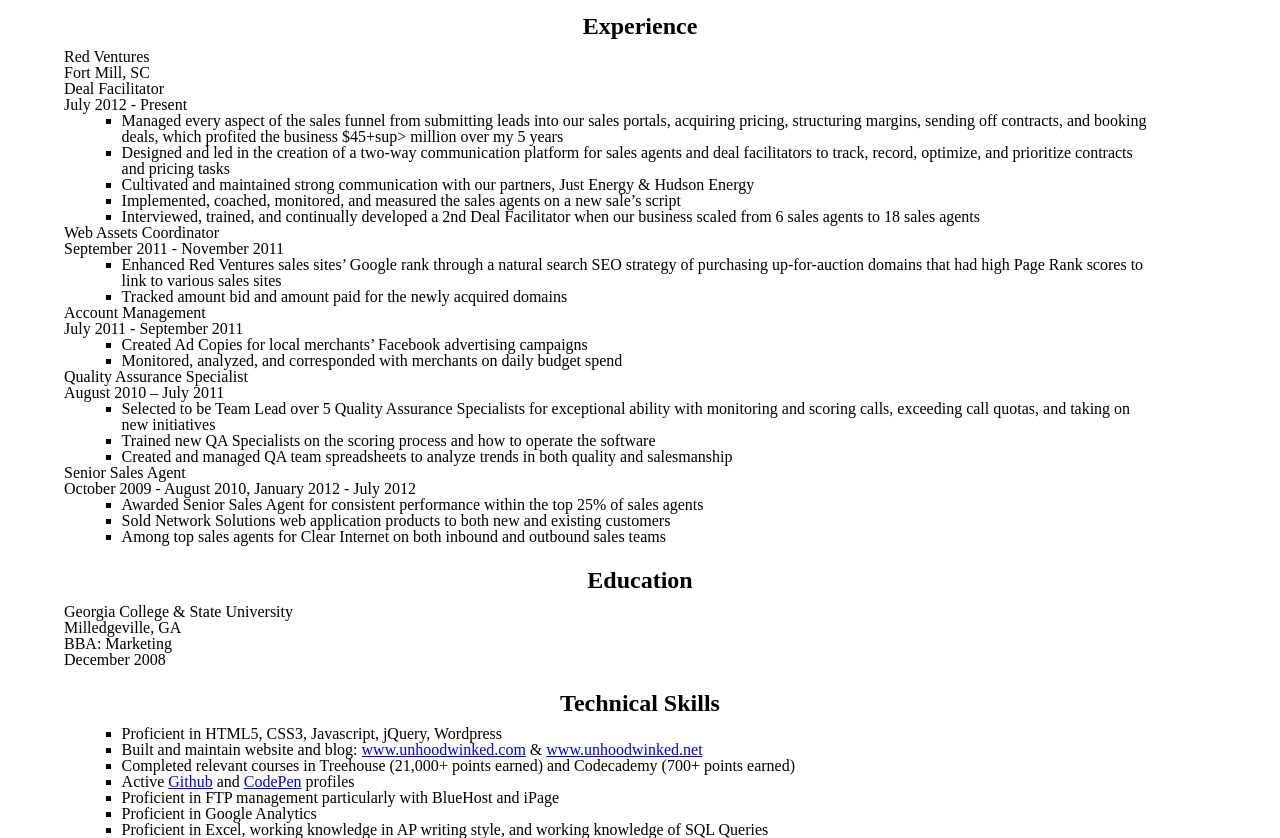
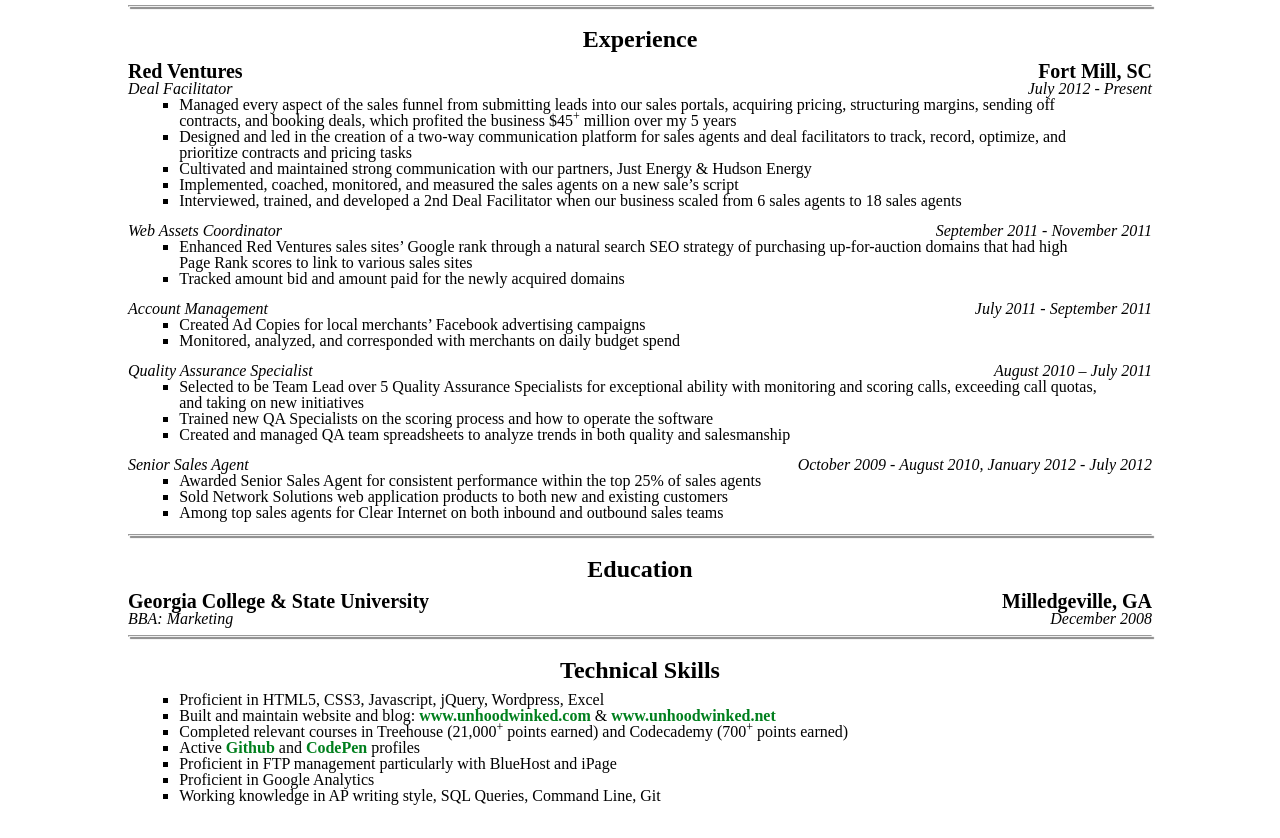
Before and after one commit to s-darcy/Project-One, a plain HTML site: page resume.html in a window 1280 px wide. Shown: the part 92-930 px from the top of the page. Drawn offline with nearby package versions, Linux system fonts and the light colour scheme.

Commit message:
Finished Resume and image gallery

```diff
--- a/main.css
+++ b/main.css
@@ -1,5 +1,5 @@
 html {
-    margin: 0% 5%;
+    margin: 0% 10%;
 }
 
 h1, h2 {
@@ -12,13 +12,40 @@
     font-size: 2rem;
 }
 
-h2{
+h2 {
     font-size: 1.5rem;
+}
+
+h3 {
+    font-size: 1.25rem;
+    font-weight: 600;
+}
+
+hr {
+    box-shadow: 2px 2px 1px #888888;
+}
+
+a {
+    text-decoration: none;
+    font-weight: 700;
+    color: #007F1D;
+}
+
+a:hover {
+    color: #CC1D00;
 }
 
 ul {
     margin: auto;
     width: 90%;
+}
+
+sup {
+    font-size: 75%;
+    top: -0.5em;
+    line-height: 0;
+    position: relative;
+    vertical-align: baseline;
 }
 
 nav ul li {
@@ -38,6 +65,8 @@
     background-color: lightgoldenrodyellow;
 }
 
+/* --------- Resume Specifications ---------- */
+
 .resume-header {
     display: inline-block;
     text-align: center;
@@ -45,6 +74,32 @@
     font-weight: 200;
 }
 
-.resume-list{
+.resume-header[0] {
+    margin-left: 15%;
+}
+
+.resume-list {
     list-style-type: square;
 }
+
+ul.resume-list li:last-child {
+    margin-bottom: 1.5%;
+}
+
+.resume-italics {
+    font-style: italic;
+}
+
+.resume-right {
+    float: right;
+}
+
+.resume-left {
+    flaot: left;
+}
+
+@media only screen and (max-device-width: 568px){
+    .resume-italics {
+        font-size: 1.4rem;
+}
+}
--- a/resume.html
+++ b/resume.html
@@ -8,62 +8,59 @@
   <body>
       <header>
       <h1>Shane Darcy's Resume</h1>
+          <hr>
           <p class="resume-header">1817 Kody Hollow Ct. Fort Mill, SC 29715 </p>
-          <p class="resume-header">(770)335-3912</p>
+          <p class="resume-header">(770) 335-3912</p>
           <p class="resume-header">sdarcy@redventures.com</p>
-
+          <hr>
       </header>
     <!--Resume page - Professional resume-->
       <h2>Experience</h2>
-        <h3>Red Ventures</h3>						<h3>Fort Mill, SC</h3>
-            <h4>Deal Facilitator</h4>	               <h4>July 2012 - Present</h4>
+        <h3><span class="resume-left">Red Ventures</span><span class="resume-right">Fort Mill, SC</span></h3>
+          <h4><span class="resume-italics">Deal Facilitator</span><span class="resume-italics resume-right">July 2012 - Present</span></h4>
             <ul class="resume-list">
-                <li>Managed every aspect of the sales funnel from submitting leads into our sales portals, acquiring pricing, structuring margins, sending off contracts, and booking deals, which profited the business $45<sup>+</sup>sup> million over my 5 years</li>
+                <li>Managed every aspect of the sales funnel from submitting leads into our sales portals, acquiring pricing, structuring margins, sending off contracts, and booking deals, which profited the business $45<sup>+</sup> million over my 5 years</li>
                 <li>Designed and led in the creation of a two-way communication platform for sales agents and deal facilitators to track, record, optimize, and prioritize contracts and pricing tasks</li>
                 <li>Cultivated and maintained strong communication with our partners, Just Energy & Hudson Energy</li>
                 <li>Implemented, coached, monitored, and measured the sales agents on a new sale’s script</li>
-                <li>Interviewed, trained, and continually developed a 2nd Deal Facilitator when our business scaled from 6 sales agents to 18 sales agents</li>
+                <li>Interviewed, trained, and developed a 2nd Deal Facilitator when our business scaled from 6 sales agents to 18 sales agents</li>
             </ul>
-            <h4>Web Assets Coordinator</h4>
-            <h4>September 2011 - November 2011</h4>
+          <h4><span class="resume-italics">Web Assets Coordinator</span><span class="resume-italics resume-right">September 2011 - November 2011</span></h4>
             <ul class="resume-list">
                 <li>Enhanced Red Ventures sales sites’ Google rank through a natural search SEO strategy of purchasing up-for-auction domains that had high Page Rank scores to link to various sales sites</li>
                 <li>Tracked amount bid and amount paid for the newly acquired domains</li>
             </ul>
-            <h4>Account Management</h4>
-            <h4>July 2011 - September 2011</h4>
+          <h4><span class="resume-italics">Account Management</span><span class="resume-italics resume-right">July 2011 - September 2011</span></h4>
             <ul class="resume-list">
                 <li>Created Ad Copies for local merchants’ Facebook advertising campaigns</li>
                 <li>Monitored, analyzed, and corresponded with merchants on daily budget spend</li>
             </ul>
-            <h4>Quality Assurance Specialist</h4>
-            <h4>August 2010 – July 2011</h4>
+          <h4><span class="resume-italics">Quality Assurance Specialist</span><span class="resume-italics resume-right">August 2010 – July 2011</span></h4>
             <ul class="resume-list">
                 <li>Selected to be Team Lead over 5 Quality Assurance Specialists for exceptional ability with monitoring and scoring calls, exceeding call quotas, and taking on new initiatives</li>
                 <li>Trained new QA Specialists on the scoring process and how to operate the software</li>
                 <li>Created and managed QA team spreadsheets to analyze trends in both quality and salesmanship</li>
             </ul>
-            <h4>Senior Sales Agent</h4>
-            <h4>October 2009 - August 2010, January 2012 - July 2012</h4>
+          <h4><span class="resume-italics">Senior Sales Agent</span><span class="resume-italics resume-right">October 2009 - August 2010, January 2012 - July 2012</span></h4>
             <ul class="resume-list">
                 <li>Awarded Senior Sales Agent for consistent performance within the top 25% of sales agents</li>
                 <li>Sold Network Solutions web application products to both new and existing customers</li>
                 <li>Among top sales agents for Clear Internet on both inbound and outbound sales teams</li>
             </ul>
+            <hr>
     <h2>Education</h2>
-        <h3>Georgia College & State University</h3><h3>Milledgeville, GA</h3>
-            <h4>BBA: Marketing</h4>
-            <h4>December 2008</h4>
+      <h3><span class="resume-left">Georgia College & State University</span><span class="resume-right">Milledgeville, GA</span></h3>
+          <h4><span class="resume-italics">BBA: Marketing</span><span class="resume-italics resume-right">December 2008</span></h4>
+            <hr>
     <h2>Technical Skills</h2>
             <ul class="resume-list">
-                <li>Proficient in HTML5, CSS3, Javascript, jQuery, Wordpress</li>
+                <li>Proficient in HTML5, CSS3, Javascript, jQuery, Wordpress, Excel</li>
                 <li>Built and maintain website and blog: <a href="http://unhoodwinked.com" target="_blank">www.unhoodwinked.com</a> & <a href="http://unhoodwinked.net" target="_blank">www.unhoodwinked.net</a></li>
                 <li>Completed relevant courses in Treehouse (21,000<sup>+</sup> points earned) and Codecademy (700<sup>+</sup> points earned)</li>
                 <li>Active <a href="https://github.com/s-darcy" target="_blank">Github</a> and <a href="https://codepen.io/s-darcy/" target="_blank">CodePen</a> profiles</li>
                 <li>Proficient in FTP management particularly with BlueHost and iPage</li>
                 <li>Proficient in Google Analytics</li>
-                <li>Proficient in Excel, working knowledge in AP writing style, and working knowledge of SQL Queries</li>
-
+                <li>Working knowledge in AP writing style, SQL Queries, Command Line, Git </li>
             </ul>
 
     <!--Footer: social media links. LinkedIn required. Link to http://road2hire.org/-->
```
Also changed, not shown: images/baptism.jpg (added), images/braves.jpg (added), images/coffee-by-the-bridge.jpg (added), images/dice.jpg (added), images/dressed-up.jpg (added), images/falcons.jpg (added), images/family-dressed-up.jpg (added), images/frisco.jpg (added), images/golden-gate-bridge.jpg (added), images/the-boys-fountain.jpg (added), images/wife-and-I-at-shower.jpg (added), images/winery.jpg (added), 1 other file.
